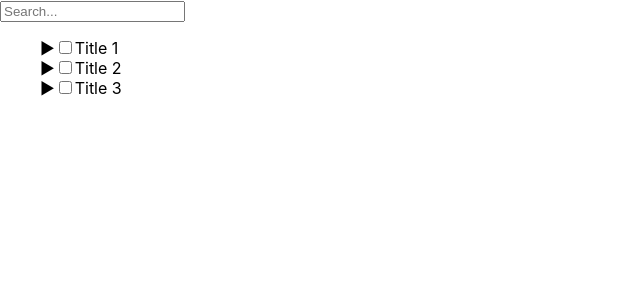
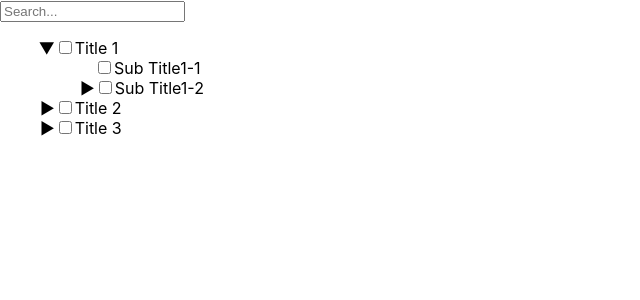
Before and after one commit to sitahmetemin/reactNestedList, a React (Create React App) app: page / in a window 1280 px wide. Both pictures are taken after a click on the element 47 px from the left and 48 px from the top of the page. Shown: the top 300 px of the page, without its empty margins (0-640 px from the left). Built offline with nearby package versions, Linux system fonts and the light colour scheme.

Commit message:
%90 tamamlandı

```diff
--- a/src/App.js
+++ b/src/App.js
@@ -84,7 +84,7 @@ class App extends Component {
                                     id: 311,
                                     isCheck: false,
                                     parentId: 3,
-                                    title: "Sub Title3-1-1",
+                                    title: "Sub Title",
                                     children: null
                                 },
                                 {
@@ -106,7 +106,8 @@ class App extends Component {
                     ]
                 }
             ],
-            searchResultList: []
+            searchResultList: [],
+            notFoundMessage: ''
         }
     }
 
@@ -124,7 +125,7 @@ class App extends Component {
                 <label onClick={(e) => this.openSubList(item, e)}>{item.title}</label>
 
                 {item.children !== null ?
-                    <ul className={item.isCheck === true ? "nested active" : "nested"}>
+                    <ul className="nested">
                         {this.recRenderList(item.children)}
                     </ul>
                     : null}
@@ -133,15 +134,15 @@ class App extends Component {
 
     };
 
-    changeChildrenIsCheck = (childrenList) => {
+    changeChildrenIsCheck = (childrenList, pIsCheck) => {
 
         for (let i = 0; i < childrenList.length; i++) {
 
-            childrenList[i].isCheck = !childrenList[i].isCheck;
+            childrenList[i].isCheck = pIsCheck;
 
             if (childrenList[i].children !== null) {
 
-                this.changeChildrenIsCheck(childrenList[i].children);
+                this.changeChildrenIsCheck(childrenList[i].children, childrenList[i].isCheck);
             }
         }
 
@@ -151,22 +152,43 @@ class App extends Component {
     //Checklendiğinde listenin açılması
     openSubList = (item, el) => {
 
-        // console.log(el.target);
+        if (el.target.tagName === 'INPUT') {
+            let elementArray = el.target.parentElement.getElementsByTagName("span");
+            let elementULArray = el.target.parentElement.getElementsByTagName("ul");
+            for (let element of elementArray) {
+                if (element.classList.contains('caret-down') === false) {
+                    element.classList.add('caret-down');
+                }
 
-        if (el.target.tagName === 'INPUT') {
+            }
+
+            for (let element of elementULArray) {
+                if (element.classList.contains('active') === false) {
+                    element.classList.add('active');
+                }
+
+            }
             item.isCheck = !item.isCheck;
 
             if (item.children !== null) {
-                this.changeChildrenIsCheck(item.children)
+                this.changeChildrenIsCheck(item.children, item.isCheck)
             }
 
             //setState gerek olmadan render çalıştırma
             this.forceUpdate();
 
+        } else {
+
+            el.target.parentElement.lastChild.classList.toggle("active");
+            el.target.parentElement.firstChild.classList.toggle("caret-down");
+            // el.target.parentElement.lastChild.classList.toggle("active");
         }
 
+        this.updateLists()
 
-        console.log('new mneulist', this.state.menuList);
+
+        // console.log('new mneulist', this.state.menuList);
+        // console.log('new slist', this.state.searchResultList);
 
 
         // let parent = e.target.parentElement;
@@ -213,10 +235,9 @@ class App extends Component {
         if (value.length === 0) {
             this.setState({
                 searchResultList: []
-
-                //todo: tüm inputlar checked false yapılacak
             })
         } else {
+
             let temp = [];
 
             //Referas değerden kurtarmak için bu kodu yazdık.
@@ -245,15 +266,43 @@ class App extends Component {
                 }
             }
 
-            this.setState({
-                searchResultList: temp
-            });
+            if (temp.length > 0) {
+
+
+                this.setState({
+                    searchResultList: temp,
+                    notFoundMessage: ''
+                });
+
+            } else {
+                this.setState({
+                    notFoundMessage: 'not found'
+                });
+            }
+
+
         }
-
 
     };
 
-    //Arama metodu Recursive
+    updateLists = () => {
+
+        console.log('geldi');
+        const {menuList, searchResultList} = this.state;
+
+        for (let searchElement of searchResultList) {
+
+            searchElement = 'asdfa';
+            console.log(searchElement);
+            let match = menuList.filter(f => f.title === searchElement.title);
+
+        }
+
+        this.forceUpdate();
+    };
+
+
+    //Arama metodu child Recursive
     recHandleChange = (children, value) => {
         let saveList = [];
 
@@ -289,10 +338,14 @@ class App extends Component {
 
 
     render() {
+        console.log('new mneulist', this.state.menuList);
+
+        console.log('new slist', this.state.searchResultList);
 
         return (
             <Fragment>
-                <input type="text" onChange={(e) => this.handleChange(e)} placeholder="Search..."/>
+                <input type="text" id="searchInput" onChange={(e) => this.handleChange(e)} placeholder="Search..."/>
+                {this.state.notFoundMessage}
                 <ul>
                     {this.state.searchResultList.length > 0 ? this.recRenderList(this.state.searchResultList) :
                         this.recRenderList(this.state.menuList)}
```
